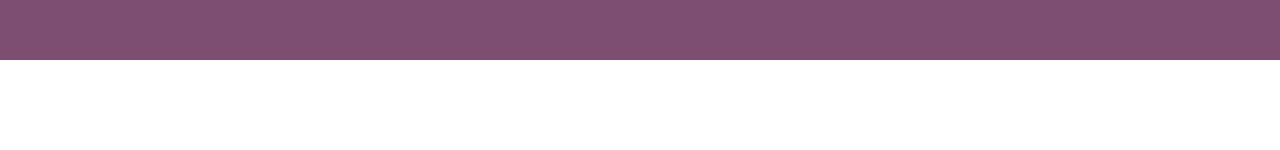
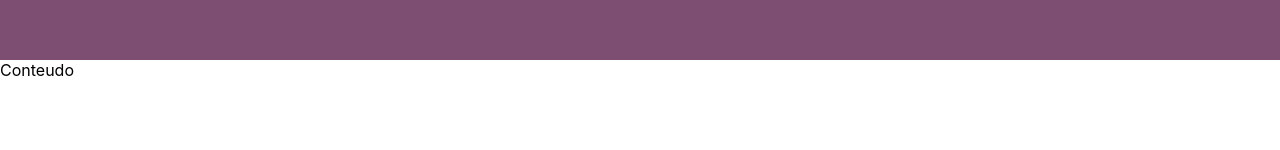
Before and after one commit to vortex2jm/teacher-express-frontend, a Next.js app: page / in a window 1280 px wide. Shown: the part 140-290 px from the top of the page. Built offline with nearby package versions, Linux system fonts and the light colour scheme.

Commit message:
:recycle: Putting header into app.tsx

```diff
--- a/src/pages/_app.tsx
+++ b/src/pages/_app.tsx
@@ -1,8 +1,14 @@
 import '../styles/globals.css'
 import type { AppProps } from 'next/app'
+import Header from '../components/Header'
 
 function MyApp({ Component, pageProps }: AppProps) {
-  return <Component {...pageProps} />
+  return(
+    <>
+      <Header/>
+      <Component {...pageProps} />
+    </>
+  )
 }
 
 export default MyApp
--- a/src/pages/index.tsx
+++ b/src/pages/index.tsx
@@ -1,12 +1,12 @@
 import type { NextPage } from 'next'
-import styles from '../styles/Home.module.css'
-import Header from '../components/Header'
 
 const Home: NextPage = () => {
   return (
-    <div>
-      <Header/>
-    </div>
+    <>
+      <div>
+        Conteudo
+      </div>
+    </>
   )
 }
 
```
Also changed, not shown: 1 other file (tests, documents, lock files or other folders).
